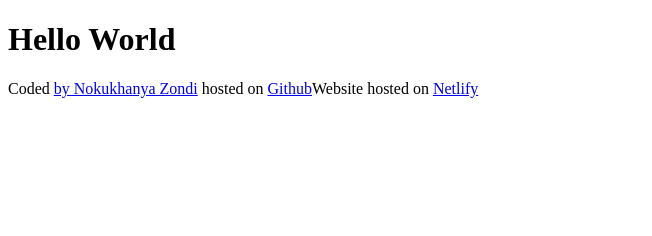
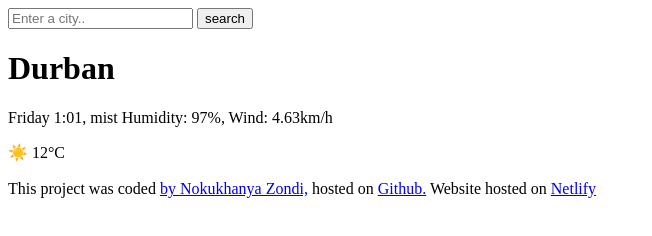
Before and after one commit to khanyozondi/Weather-lady-app, a plain HTML site: page index.html in a window 1280 px wide. Shown: the whole page, without its empty margins (0-652 px from the left). Drawn offline with Linux system fonts and the light colour scheme.

Commit message:
Added HTML to the project

```diff
--- a/index.html
+++ b/index.html
@@ -7,16 +7,34 @@
     <link rel="stylesheet" href="style.css" />
   </head>
   <body>
-    <h1>Hello World</h1>
+    <header>
+<form>
+  <input type="search" placeholder="Enter a city.." required/>
+  <input type="submit" value="search"/>
+</form>
+    </header>
+    <main>
+      <div>
+    <h1>Durban</h1>
+    <p>
+      Friday 1:01, mist
+Humidity: 97%, Wind: 4.63km/h
+    </p>
+    </div>
+    <div>
+    ☀️ 12&deg;C
+  </div>
+  </main>
+  <br>
     <footer>
-      Coded
+      This project was coded
       <a href="https://github.com/khanyozondi/" target="_blank"
-        >by Nokukhanya Zondi</a
+        >by Nokukhanya Zondi,</a
       >
       hosted on
       <a href="https://github.com/khanyozondi/Weather-lady-app/" target="_blank"
-        >Github</a
-      >Website hosted on
+        >Github.</a
+      > Website hosted on
       <a href="https://weather-lady-app.netlify.app/" target="_blank"
         >Netlify</a
       >
```
